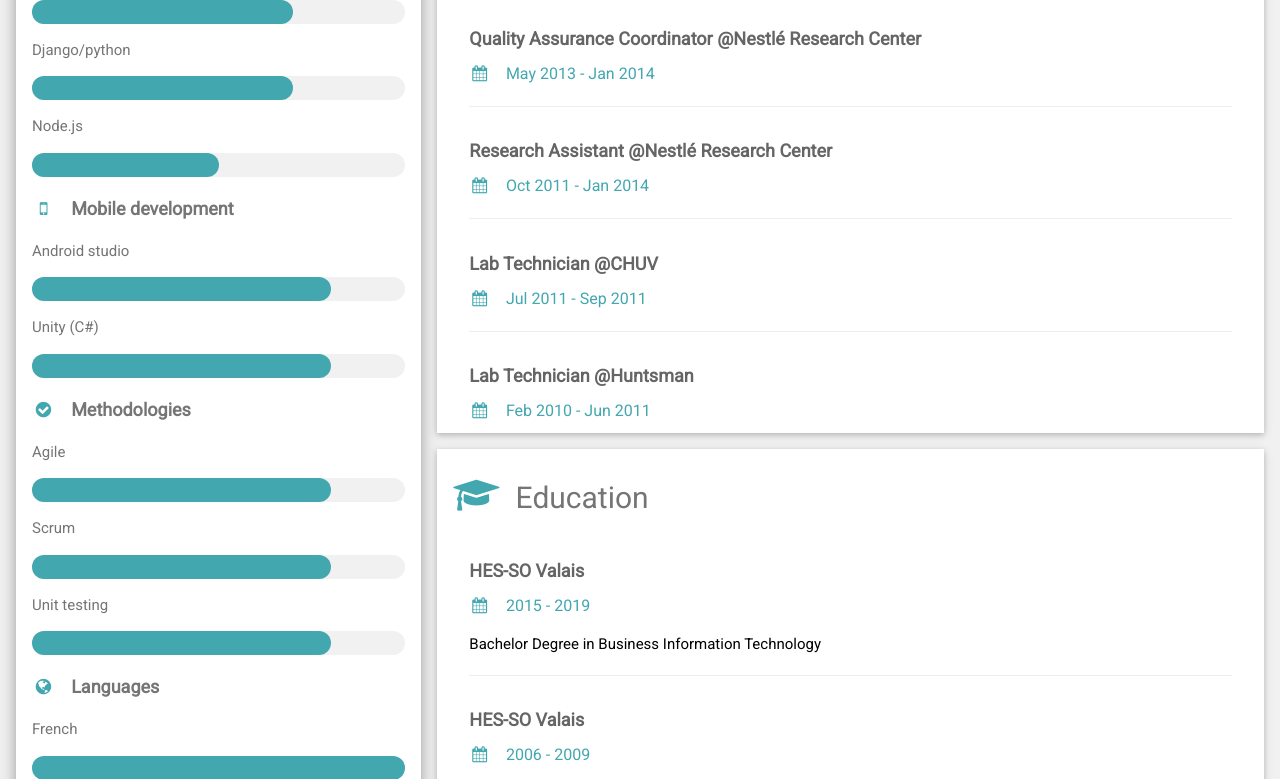
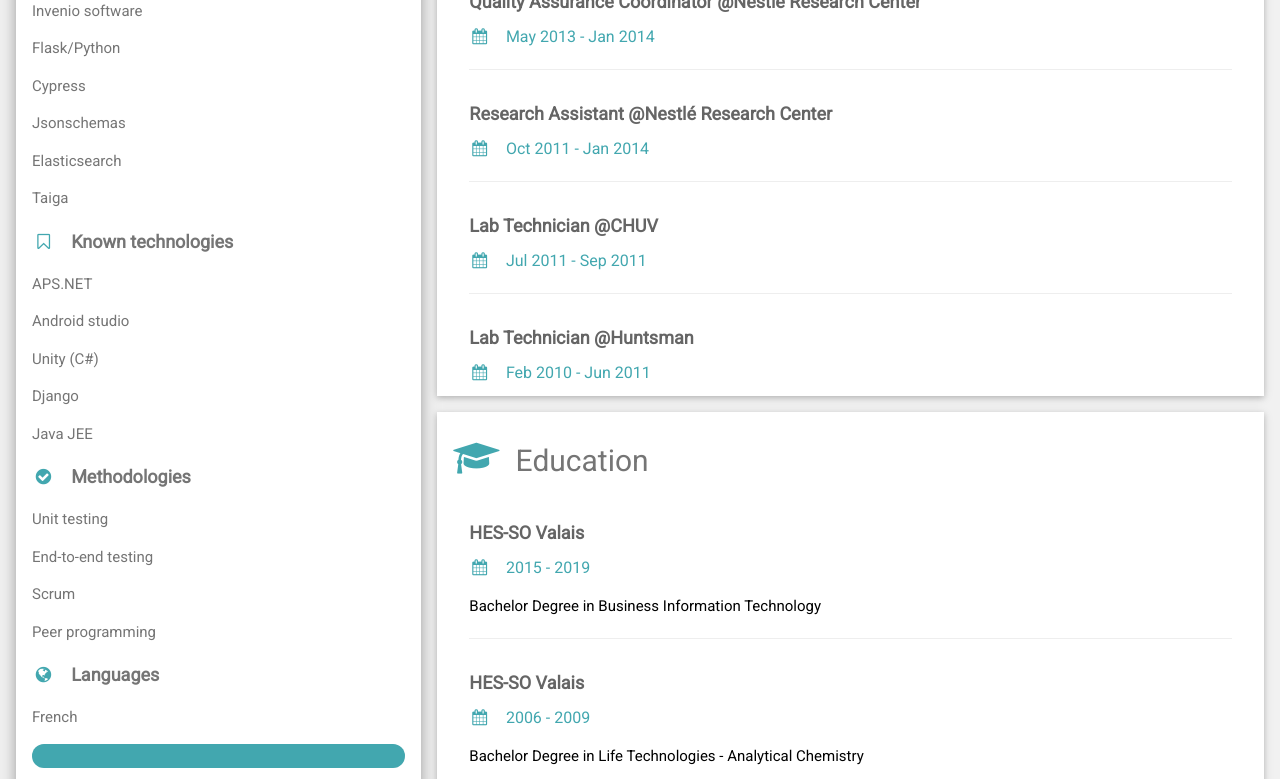
Before and after one commit to AoNoOokami/AoNoOokami.github.io, a plain HTML site: page index.html in a window 1280 px wide. Shown: the part 560-1339 px from the top of the page. Drawn offline with nearby package versions, Linux system fonts and the light colour scheme.

Commit message:
resume: update professional experience
Co-Authored-by: Alicia Zangger <alicia.zangger@rero.ch>

```diff
--- a/index.html
+++ b/index.html
@@ -34,7 +34,6 @@ html,body,h1,h2,h3,h4,h5,h6 {font-family: "Roboto", sans-serif}
 
     <!-- Left Column -->
     <div class="w3-third">
-
       <div class="w3-white w3-text-grey w3-card-4">
         <div class="w3-display-container">
           <img class ="gray-img" src="avatar.jpg" style="width:100%" alt="Avatar">
@@ -49,43 +48,27 @@ html,body,h1,h2,h3,h4,h5,h6 {font-family: "Roboto", sans-serif}
     		  <p><i class="fa fa-calendar fa-fw w3-margin-right w3-large w3-text-teal"></i>25.06.1985</p>
           <hr>
 
-          <p class="w3-large"><b><i class="fa fa-html5 fa-fw w3-margin-right w3-text-teal"></i>Web development</b></p>
-          <p>HTML5, CSS, JS<p>
-          <div class="w3-light-grey w3-round-xlarge">
-            <div class="w3-round-xlarge w3-teal" style="height:24px;width:70%"></div>
-          </div>
-          <p>Django/python</p>
-          <div class="w3-light-grey w3-round-xlarge">
-            <div class="w3-round-xlarge w3-teal" style="height:24px;width:70%"></div>
-          </div>
-          <p>Node.js</p>
-          <div class="w3-light-grey w3-round-xlarge">
-            <div class="w3-round-xlarge w3-teal" style="height:24px;width:50%"></div>
-          </div>
+          <p class="w3-large"><b><i class="fa fa-bookmark-o fa-fw w3-margin-right w3-text-teal"></i>Current technologies</b></p>
+          <p>Angular<p>
+          <p>Invenio software</p>
+          <p>Flask/Python</p>
+          <p>Cypress</p>
+          <p>Jsonschemas</p>
+          <p>Elasticsearch</p>
+          <p>Taiga</p>
 
-		  <p class="w3-large"><b><i class="fa fa-mobile fa-fw w3-margin-right w3-text-teal"></i>Mobile development</b></p>
+		      <p class="w3-large"><b><i class="fa fa-bookmark-o fa-fw w3-margin-right w3-text-teal"></i>Known technologies</b></p>
+          <p>APS.NET</p>
           <p>Android studio<p>
-          <div class="w3-light-grey w3-round-xlarge">
-            <div class="w3-round-xlarge w3-teal" style="height:24px;width:80%"></div>
-          </div>
           <p>Unity (C#)</p>
-          <div class="w3-light-grey w3-round-xlarge">
-            <div class="w3-round-xlarge w3-teal" style="height:24px;width:80%"></div>
-          </div>
+          <p>Django</p>
+          <p>Java JEE</p>
 
-		  <p class="w3-large"><b><i class="fa fa-check-circle fa-fw w3-margin-right w3-text-teal"></i>Methodologies</b></p>
-          <p>Agile<p>
-          <div class="w3-light-grey w3-round-xlarge">
-            <div class="w3-round-xlarge w3-teal" style="height:24px;width:80%"></div>
-          </div>
+		      <p class="w3-large"><b><i class="fa fa-check-circle fa-fw w3-margin-right w3-text-teal"></i>Methodologies</b></p>
+          <p>Unit testing</p>
+          <p>End-to-end testing<p>
           <p>Scrum</p>
-          <div class="w3-light-grey w3-round-xlarge">
-            <div class="w3-round-xlarge w3-teal" style="height:24px;width:80%"></div>
-          </div>
-		  <p>Unit testing</p>
-          <div class="w3-light-grey w3-round-xlarge">
-            <div class="w3-round-xlarge w3-teal" style="height:24px;width:80%"></div>
-          </div>
+          <p>Peer programming</p>
 
           <p class="w3-large w3-text-theme"><b><i class="fa fa-globe fa-fw w3-margin-right w3-text-teal"></i>Languages</b></p>
           <p>French</p>
@@ -114,18 +97,16 @@ html,body,h1,h2,h3,h4,h5,h6 {font-family: "Roboto", sans-serif}
         <div class="w3-container">
           <h5 class="w3-opacity"><b>Developper @RERO</b></h5>
           <h6 class="w3-text-teal"><i class="fa fa-calendar fa-fw w3-margin-right"></i>Sep 2019 - <span class="w3-tag w3-teal w3-round">now</span></h6>
-          <p>Note: Currently, I'm not searching for a job</p>
-          <p>Python + Flask, Angular 8, Invenio 3, Webpack, Taiga.io</p>
+          <p>Python + Flask, Angular, Invenio 3, Jsonschemas, Webpack, Taiga.io, Cypress</p>
           <a href="http://ils.test.rero.ch">RERO-ILS</a>
           <hr>
         </div>
         <div class="w3-container">
           <h5 class="w3-opacity"><b>Webmaster</b></h5>
           <h6 class="w3-text-teal"><i class="fa fa-calendar fa-fw w3-margin-right"></i>2017 - <span class="w3-tag w3-teal w3-round">now</span></h6>
-          <p><a href="https://www.leloupbleu.ch">leloupbleu.ch</a> | <a href="https://www.archersdeladret.ch">archersdeladret.ch</a> | <a href="https://www.regards-mas.ch">regards-mas.ch</a> | soon: smoms.ch</p>
+          <p><a href="https://www.tempoindigo.ch">tempoindigo.ch</a> | <a href="https://www.archersdeladret.ch">archersdeladret.ch</a> | <a href="https://www.smoms.ch">smoms.ch</a></p>
         </div>
       </div>
-
 	        <div class="w3-container w3-card w3-white w3-margin-bottom">
         <h2 class="w3-text-grey w3-padding-16"><i class="fa fa-suitcase fa-fw w3-margin-right w3-xxlarge w3-text-teal"></i>Work experience</h2>
         <div class="w3-container">
@@ -178,17 +159,13 @@ html,body,h1,h2,h3,h4,h5,h6 {font-family: "Roboto", sans-serif}
 
     <!-- End Right Column -->
     </div>
-
   <!-- End Grid -->
   </div>
-
   <!-- End Page Container -->
 </div>
 
 <footer class="w3-container w3-teal w3-center w3-margin-top">
   <p>Find me on social media.</p>
-  <a class="fa fa-facebook-official w3-hover-opacity" href="https://www.facebook.com"></a>
-  <a class="fa fa-instagram w3-hover-opacity" href="https://www.instagram.com/leloupbleu_maroquinerie_suisse/"></a>
   <a class="fa fa-linkedin w3-hover-opacity" href="https://www.linkedin.com/in/alicia-zangger-7b8486162/"></a>
 </footer>
 
```
